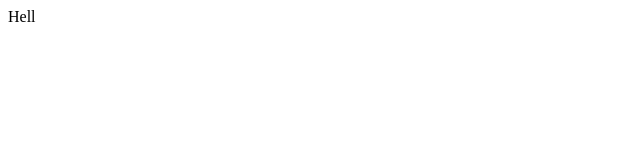
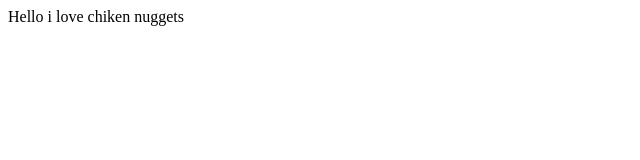
Before and after one commit to Eyup-Kadeh/demo-repo, a plain HTML site: page index.html in a window 1280 px wide. Shown: the whole page, without its empty margins (0-640 px from the left). Drawn offline with Linux system fonts and the light colour scheme.

Commit message:
Hello
chiao

```diff
--- a/index.html
+++ b/index.html
@@ -1 +1 @@
-<div>Hell</div>
+<div>Hello i love chiken nuggets</div>
```
Also changed, not shown: 1 other file.
